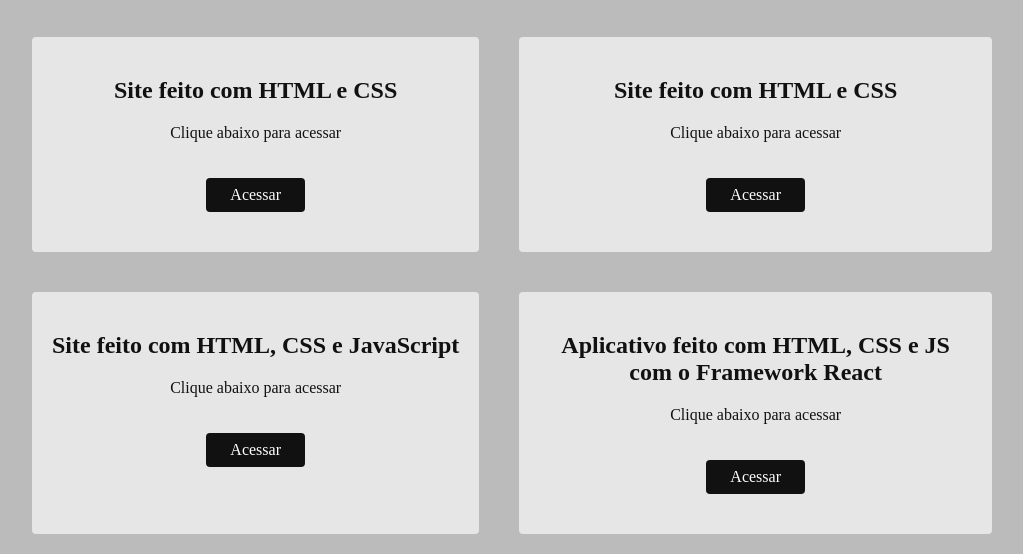
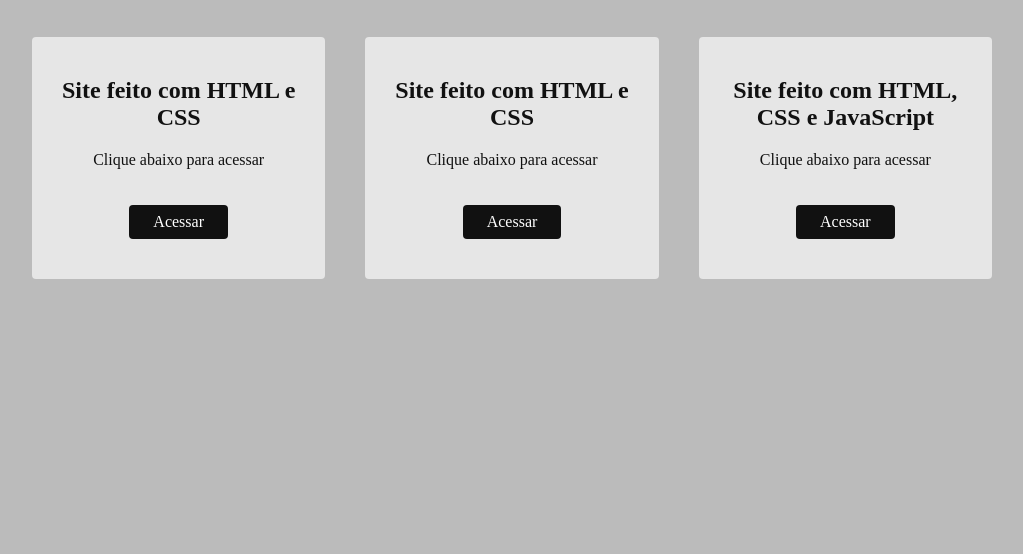
Before and after one commit to bkdsb/portifoliotest, a plain HTML site: page index.html in a window 1280 px wide. Shown: the part 393-947 px from the top of the page, without its empty margins (128-1151 px from the left). After the commit the page ends 800 px from the top, so only its background shows below. Drawn offline with Linux system fonts and the light colour scheme; a script that the page names is missing.

Commit message:
Removida uma sessão

```diff
--- a/index.html
+++ b/index.html
@@ -42,11 +42,11 @@
       <a href="https://calcfacilbrunokalebe.netlify.app/" target="_blank">Acessar</a>
     </div>
 
-    <div class="item4">
+    <!-- <div class="item4">
       <h2>Aplicativo feito com HTML, CSS e JS com o Framework React</h2>
       <p>Clique abaixo para acessar</p>
       <a href="">Acessar</a>
-    </div>
+    </div> -->
 
 
   </main>
--- a/style.css
+++ b/style.css
@@ -51,7 +51,7 @@ a:hover {
   box-sizing: border-box;
   max-width: 1000px;
   display: grid;
-  grid-template-columns: 2;
+  grid-template-columns: 1fr 1fr 1fr;
 }
 
 h1.titulo {
@@ -91,17 +91,29 @@ h1.titulo {
   text-align: center;
 }
 
+.item2:hover {
+  background-color: #e7e7e7;
+  border: 1px solid #00ffdd;
+}
+
+
 .item3 {
   color: #111;
   border-radius: 4px;
   padding: 20px;
   background-color: #e6e6e6;
-  grid-row: 2;
+  grid-column: 3;
   margin: 20px;
   text-align: center;
 }
 
-.item4 {
+.item3:hover {
+  background-color: #e7e7e7;
+  border: 1px solid #00ffdd;
+}
+
+
+/* .item4 {
   color: #111;
   border-radius: 4px;
   background-color: #e6e6e6;
@@ -111,6 +123,12 @@ h1.titulo {
   text-align: center;
 }
 
+.item4:hover {
+  background-color: #e7e7e7;
+  border: 1px solid #00ffdd;
+} */
+
+
 /* Solução temporária - criar menu de hambúrguer */
 
 @media screen and (max-width: 600px) {
```
